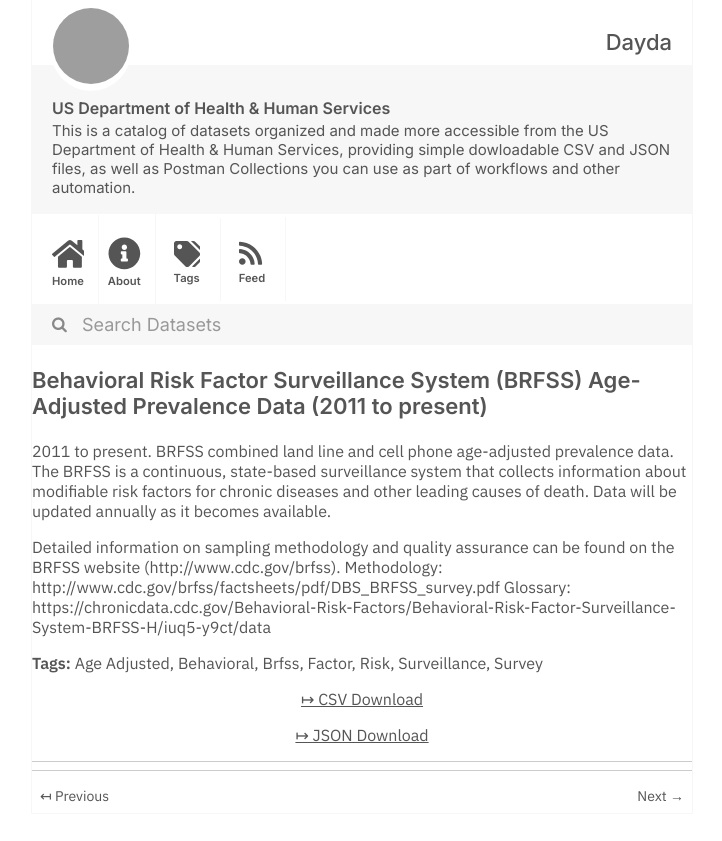
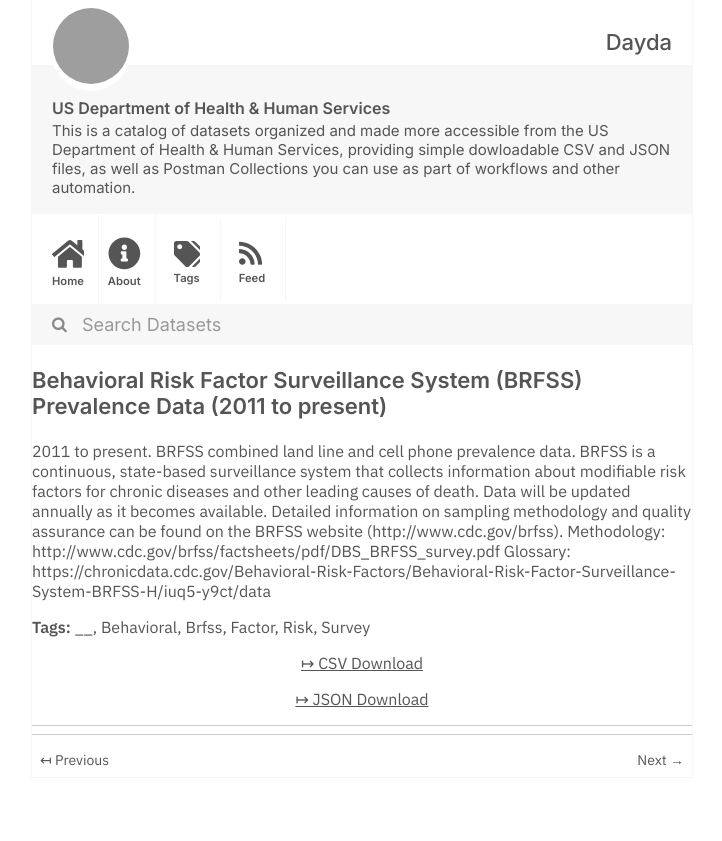
Before and after one commit to dayda-entities/us-department-of-health-and-human-services, a Jekyll site: the page built from _posts/2020-11-10-behavioral-risk-factor-surveil.md, in a window 1280 px wide, cut to the strip 0-841 px from the top of the page. Shown: the whole strip, without its empty margins (278-1000 px from the left). Built offline with Jekyll 4.4.1, drawn with Linux system fonts in a browser that asks for light colours; grey boxes are pictures that could not be loaded.

Commit message:
Publish Data

```diff
--- a/_posts/2020-11-10-behavioral-risk-factor-surveil.md
+++ b/_posts/2020-11-10-behavioral-risk-factor-surveil.md
@@ -1,28 +1,23 @@
 ---
 title: >-
-  Behavioral Risk Factor Surveillance System (BRFSS) Age-Adjusted Prevalence
-  Data (2011 to present)
-created: '2020-11-10T16:17:22.050439'
-modified: '2021-04-25T14:54:52.392724'
+  Behavioral Risk Factor Surveillance System (BRFSS) Prevalence Data (2011 to
+  present)
+created: '2020-11-10T16:17:22.086011'
+modified: '2021-04-21T22:27:24.548308'
 state: active
 type: dataset
 tags:
-  - Age Adjusted
+  - __
   - Behavioral
   - Brfss
   - Factor
   - Risk
-  - Surveillance
   - Survey
-groups: []
-csv_url: 'https://data.cdc.gov/api/views/d2rk-yvas/rows.csv?accessType=DOWNLOAD'
-json_url: 'https://data.cdc.gov/api/views/d2rk-yvas/rows.json?accessType=DOWNLOAD'
+groups:
+  - Older Adults Health Data Collection
+csv_url: 'https://data.cdc.gov/api/views/dttw-5yxu/rows.csv?accessType=DOWNLOAD'
+json_url: 'https://data.cdc.gov/api/views/dttw-5yxu/rows.json?accessType=DOWNLOAD'
 layout: post
 
 ---
-2011 to present. BRFSS combined land line and cell phone age-adjusted prevalence data. The BRFSS is a continuous, state-based surveillance system that collects information about modifiable risk factors for chronic diseases and other leading causes of death.
-Data will be updated annually as it becomes available.
-
-Detailed information on sampling methodology and quality assurance can be found on the BRFSS website (http://www.cdc.gov/brfss).
-Methodology: http://www.cdc.gov/brfss/factsheets/pdf/DBS_BRFSS_survey.pdf
-Glossary: https://chronicdata.cdc.gov/Behavioral-Risk-Factors/Behavioral-Risk-Factor-Surveillance-System-BRFSS-H/iuq5-y9ct/data
+2011 to present. BRFSS combined land line and cell phone prevalence data. BRFSS is a continuous, state-based surveillance system that collects information about modifiable risk factors for chronic diseases and other leading causes of death. Data will be updated annually as it becomes available. Detailed information on sampling methodology and quality assurance can be found on the BRFSS website (http://www.cdc.gov/brfss). Methodology: http://www.cdc.gov/brfss/factsheets/pdf/DBS_BRFSS_survey.pdf Glossary: https://chronicdata.cdc.gov/Behavioral-Risk-Factors/Behavioral-Risk-Factor-Surveillance-System-BRFSS-H/iuq5-y9ct/data
```
